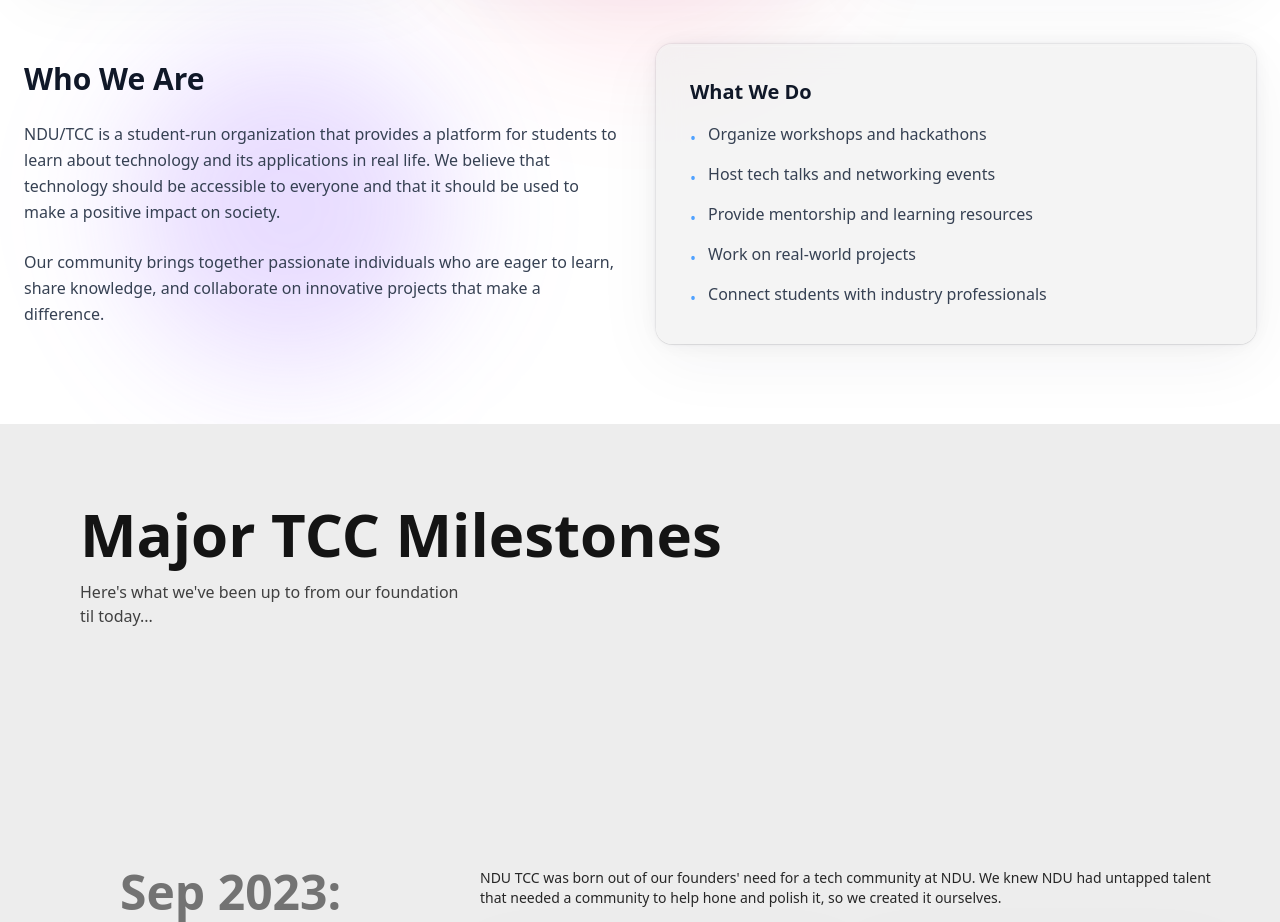
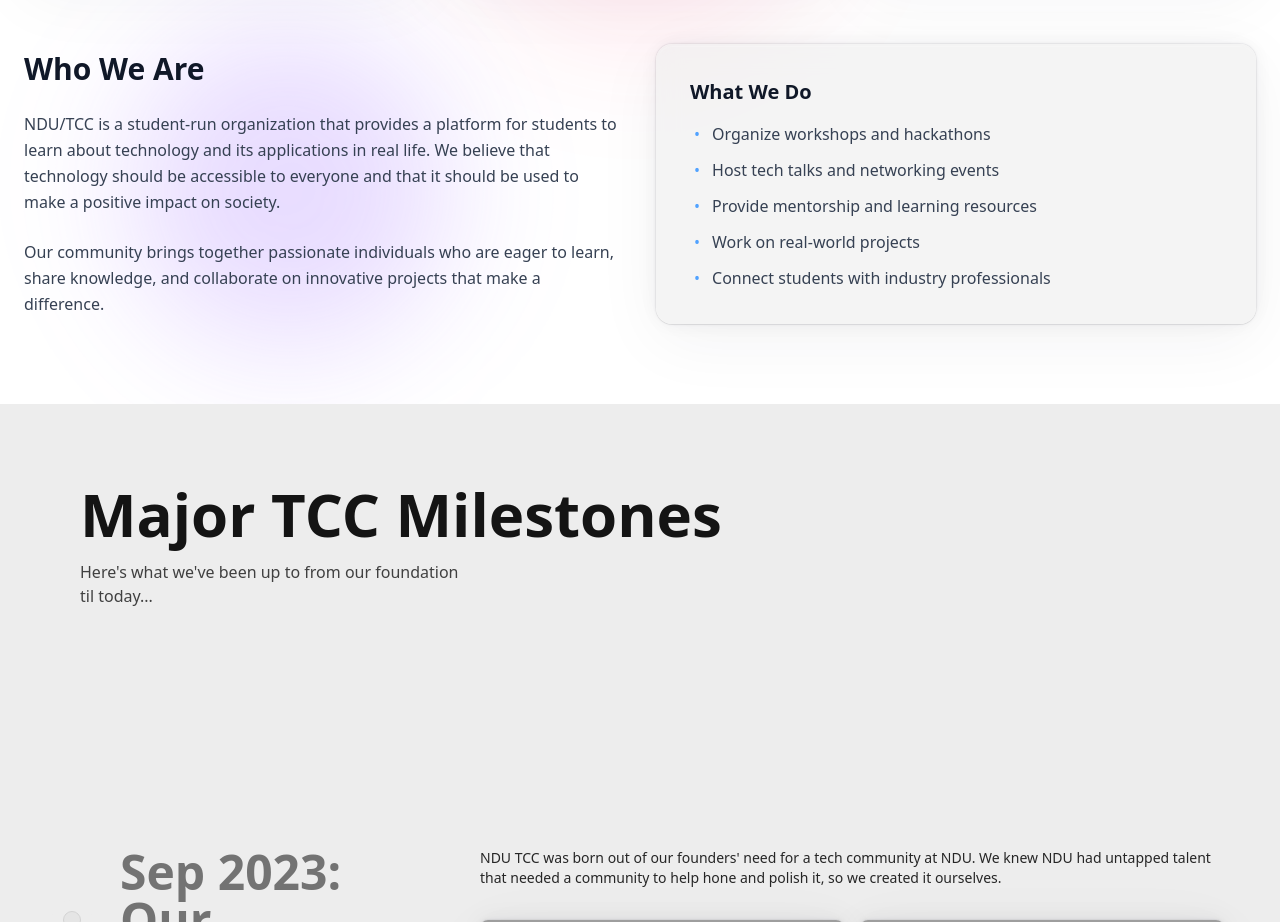
Before and after one commit to myrmlbst/ndu-tcc-website, a React (Vite) app: page / in a window 1280 px wide. Shown: the part 1500-2422 px from the top of the page. Built offline with nearby package versions, Linux system fonts and the light colour scheme; grey boxes are pictures that could not be loaded.

Commit message:
fixed alignment

```diff
--- a/src/components/AboutUs.jsx
+++ b/src/components/AboutUs.jsx
@@ -89,7 +89,7 @@
               style={{ willChange: 'transform' }}
             >
               <h3 className="text-xl font-semibold text-gray-900 dark:text-white mb-4">What We Do</h3>
-              <ul className="space-y-3">
+              <ul className="space-y-3 pl-1">
                 {[
                   "Organize workshops and hackathons",
                   "Host tech talks and networking events",
@@ -97,9 +97,9 @@
                   "Work on real-world projects",
                   "Connect students with industry professionals"
                 ].map((item, index) => (
-                  <li key={index} className="flex items-start group transition-all duration-200 hover:pl-2">
-                    <span className="text-blue-400 dark:text-blue-300 mr-3 mt-1 group-hover:scale-125 transition-transform duration-200">•</span>
-                    <span className="text-gray-700 dark:text-gray-300 transition-colors duration-200 group-hover:text-blue-500 dark:group-hover:text-blue-300">{item}</span>
+                  <li key={index} className="flex items-baseline group transition-all duration-200 hover:pl-1">
+                    <span className="text-blue-400 dark:text-blue-300 mr-3 flex-shrink-0 group-hover:scale-125 transition-transform duration-200">•</span>
+                    <span className="text-gray-700 dark:text-gray-300 transition-all duration-200 group-hover:text-blue-500 dark:group-hover:text-blue-300 group-hover:italic">{item}</span>
                   </li>
                 ))}
               </ul>
```
